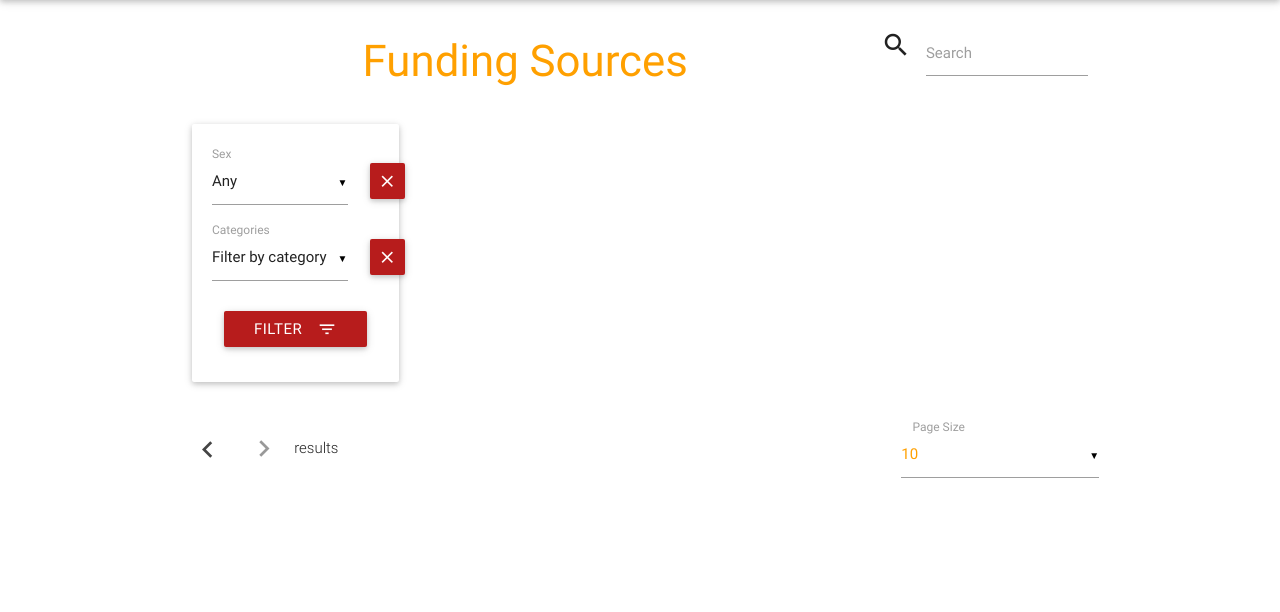
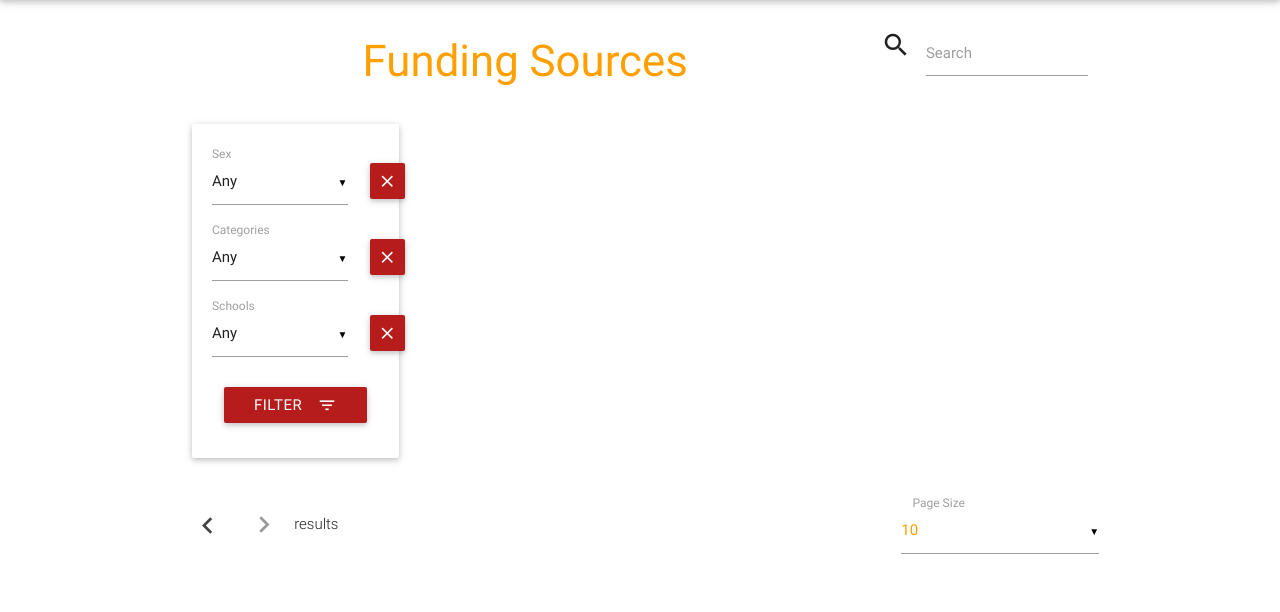
Before and after one commit to CMU-Senate/Funding-at-CMU, a Python web app: template templates/browse.html in a window 1280 px wide. Shown: the part 64-676 px from the top of the page. Run offline with Jinja, Linux system fonts and the light colour scheme; the template is opened without the code that fills it, so the values that code supplies are empty.

Commit message:
Add school filter

```diff
--- a/templates/browse.html
+++ b/templates/browse.html
@@ -38,12 +38,28 @@
             <div class="row" style="margin-bottom: 0;">
               <div class="input-field col m10">
                 <select name="categories" multiple>
-                  <option value="" disabled selected>Filter by category</option>
+                  <option value="" disabled selected>Any</option>
                   {% for category in categories %}
                   <option value="{{category.id}}" {% if category.id in selected_categories %} selected {% endif %}>{{category.name}}</option>
                   {% endfor %}
                 </select>
                 <label for="categories">Categories</label>
+              </div>
+              <div class="col m2" style="padding-top: 1.25rem;">
+                <a class="waves-effect waves-light btn red darken-4 clearFilter" style="padding: 0 .5rem;">
+                  <i class="material-icons">clear</i>
+                </a>
+              </div>
+            </div>
+            <div class="row" style="margin-bottom: 0;">
+              <div class="input-field col m10">
+                <select name="schools" multiple>
+                  <option value="" disabled selected>Any</option>
+                  {% for school in schools %}
+                  <option value="{{school.id}}" {% if school.id in selected_schools %} selected {% endif %}>{{school.name}}</option>
+                  {% endfor %}
+                </select>
+                <label for="schools">Schools</label>
               </div>
               <div class="col m2" style="padding-top: 1.25rem;">
                 <a class="waves-effect waves-light btn red darken-4 clearFilter" style="padding: 0 .5rem;">
```
Also changed, not shown: app.py (+13 -3 lines).
